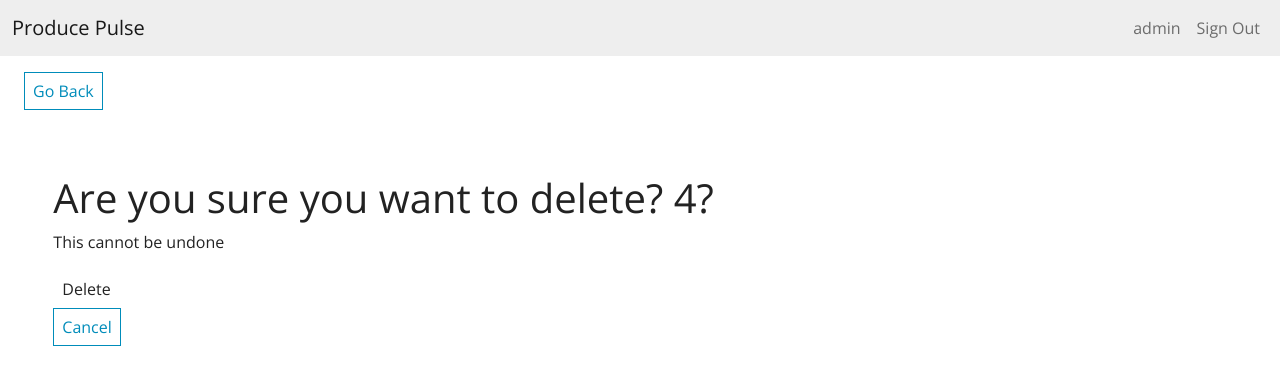
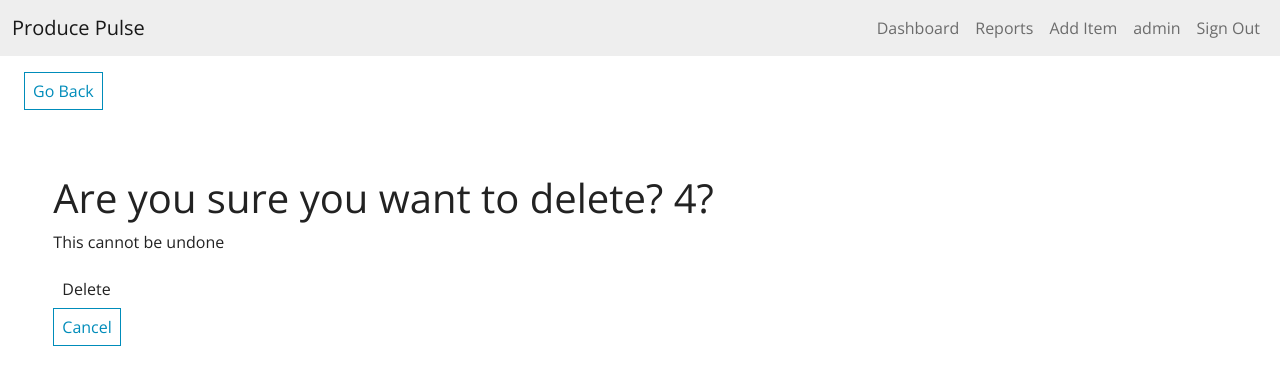
Before and after one commit to covxx/ProducePulse, a Django app: page /delete-item/4 in a window 1280 px wide. Shown: the top 385 px of the page. Run offline with Django 4.2, Linux system fonts and the light colour scheme; a user stored in the database is signed in; data comes from the database, SQL or seed files in the repository.

Commit message:
Cleaned up nav bar and added more options

```diff
--- a/wms/inventory/forms.py
+++ b/wms/inventory/forms.py
@@ -14,3 +14,4 @@ class InventoryItemForm(forms.ModelForm):
     class Meta:
         model = InventoryItem
         fields = ['name', 'complaint', 'date_complained','built_by', 'date_built', 'category']
+    # Want to add a cost field and image uploading. Need to clean up the form view under item_form.html
--- a/wms/inventory/templates/inventory/navigation.html
+++ b/wms/inventory/templates/inventory/navigation.html
@@ -1,12 +1,21 @@
 <nav class="navbar navbar-expand-lg bg-light">
     <div class="container-fluid">
-        <a class="navbar-brand" href="{% url 'index' %}"> Produce Pulse</a>
+        <a class="navbar-brand" href="{% url 'dashboard' %}"> Produce Pulse</a> <!--changed to dashboard from index-->
         <button class="navbar-toggler" type="button" data-bs-toggle="collapse" data-bs-target="#navbarNav" aria-controls="navbarNav" aria-expanded="false" aria-label="Toggle navigation">
             <span class="navbar-toggler-icon"></span>
     </button>
     <div class="collapse navbar-collapse justify-content-end" id="navbarNav">
         <ul class="navbar-nav">
             {% if user.is_authenticated %}
+            <li class"nav-item">
+                <a class="nav-link" href="{% url 'dashboard' %}">Dashboard</a>
+            </li>
+            <li class"nav-item">
+                <a class="nav-link" href="#">Reports</a>
+            </li>
+            <li class"nav-item">
+                <a class="nav-link" href="{% url 'add-item' %}">Add Item</a>
+            </li>
             <li class"nav-item">
                 <a class="nav-link" href="#">{{ user.username }}</a>
             </li>
```
